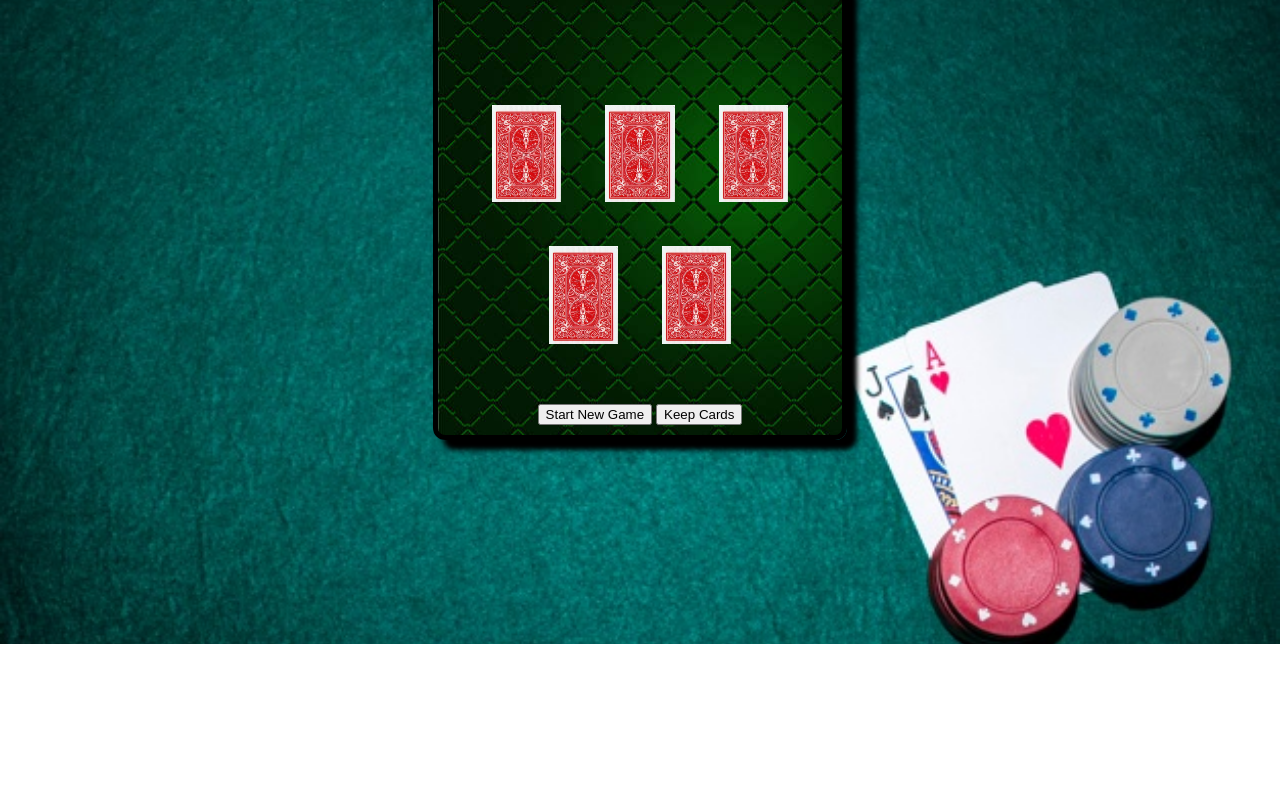
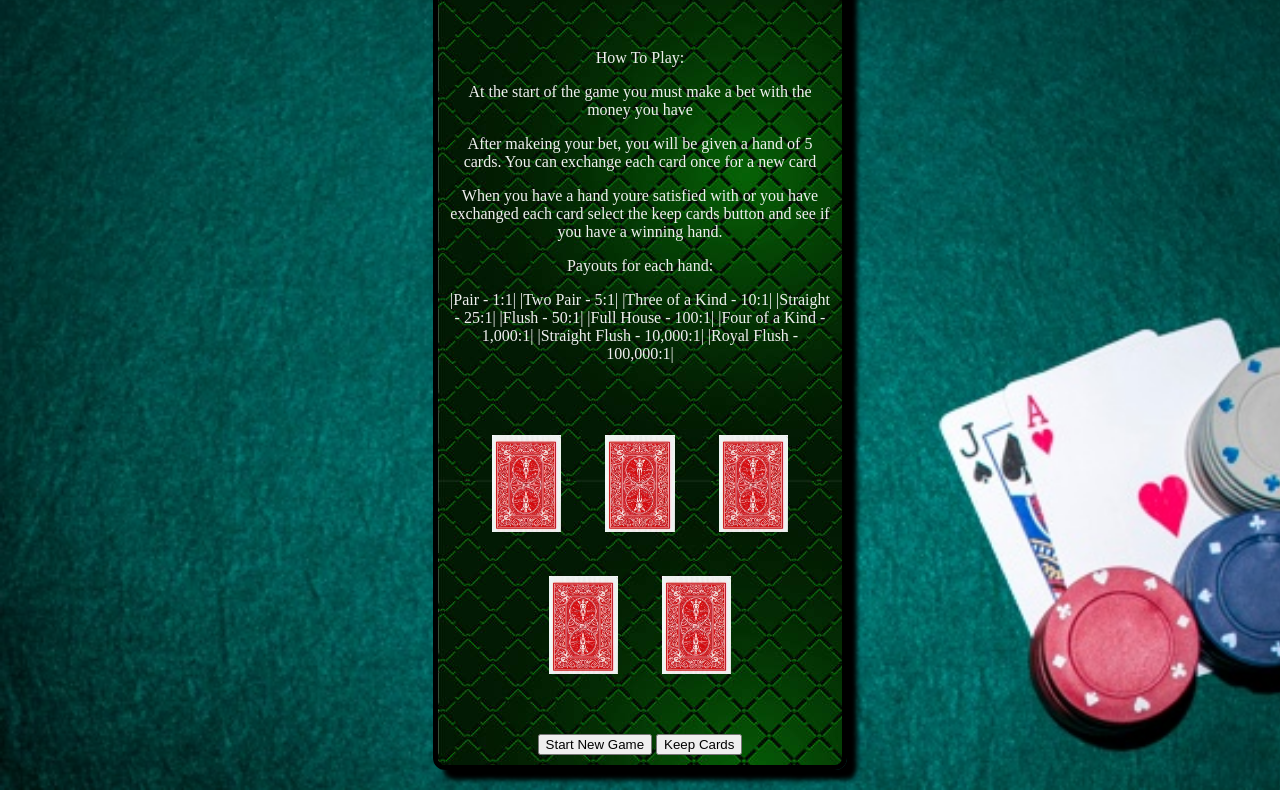
Before and after one commit to WaterToaster/Casino, a plain HTML site: page Poker/poker.html in a window 1280 px wide. Shown: the part 156-946 px from the top of the page. Before the commit the page ends 800 px from the top, so only its background shows below. Drawn offline with Linux system fonts and the light colour scheme.

Commit message:
Added Information on how to play
just some basic information on how to play as well as the different hand payouts

```diff
--- a/Poker/poker.html
+++ b/Poker/poker.html
@@ -14,7 +14,14 @@
     <br>
     <br>
     <div class="information">
-        <p></p>
+        <p>How To Play:</p>
+        <p>At the start of the game you must make a bet with the money you have</p>
+        <p>After makeing your bet, you will be given a hand of 5 cards. You can exchange each card once for a new card</p>
+        <p>When you have a hand youre satisfied with or you have exchanged each card select the keep cards button and see if you have a winning hand.</p>
+        <p>Payouts for each hand:</p>
+        <p>
+            |Pair - 1:1| |Two Pair - 5:1| |Three of a Kind - 10:1| |Straight - 25:1| |Flush - 50:1| |Full House - 100:1| |Four of a Kind - 1,000:1| |Straight Flush - 10,000:1| |Royal Flush - 100,000:1|
+        </p>
     </div>
     <br>
     <br>
```
